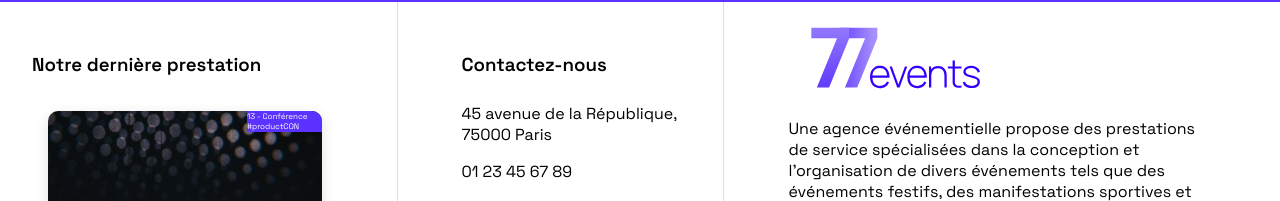
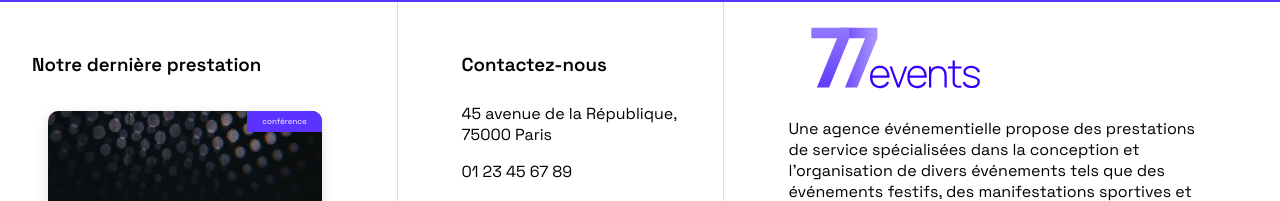
Before and after one commit to hubertocintweb/projet_10, a React (Create React App) app: page / in a window 1280 px wide. Shown: the part 6111-6312 px from the top of the page. Built offline with nearby package versions, Linux system fonts and the light colour scheme.

Commit message:
last_modifications

```diff
--- a/src/pages/Home/index.js
+++ b/src/pages/Home/index.js
@@ -121,7 +121,7 @@ const Page = () => {
               title={last?.title}
               date={new Date(last?.date)}
               small
-              label={last?.title}
+              label={last?.type}
             />
           )}
         </div>
```
Also changed, not shown: 1 other file (tests, documents, lock files or other folders).
